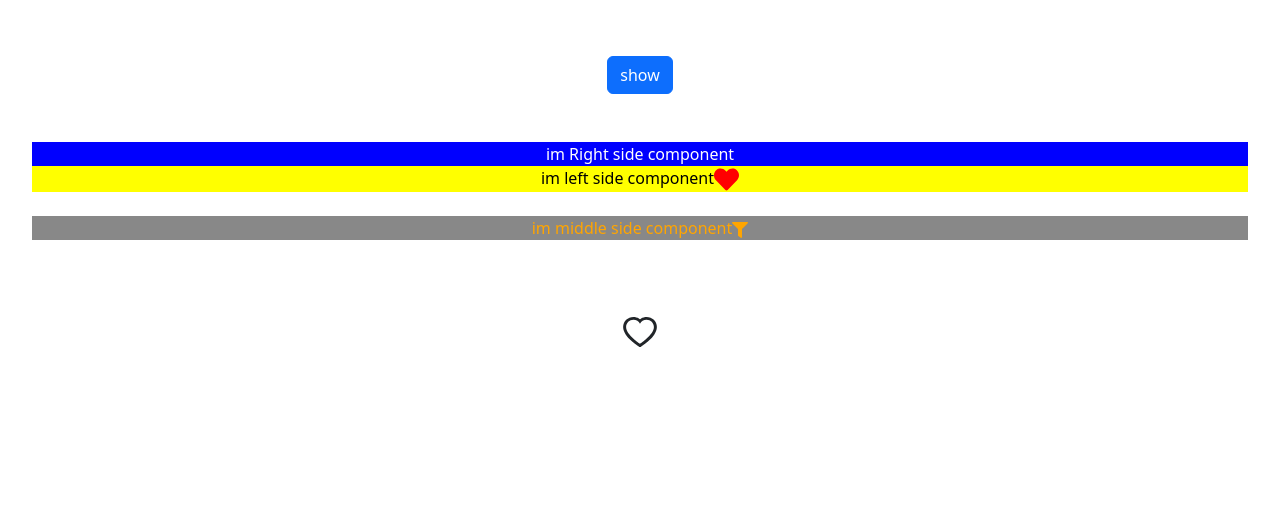
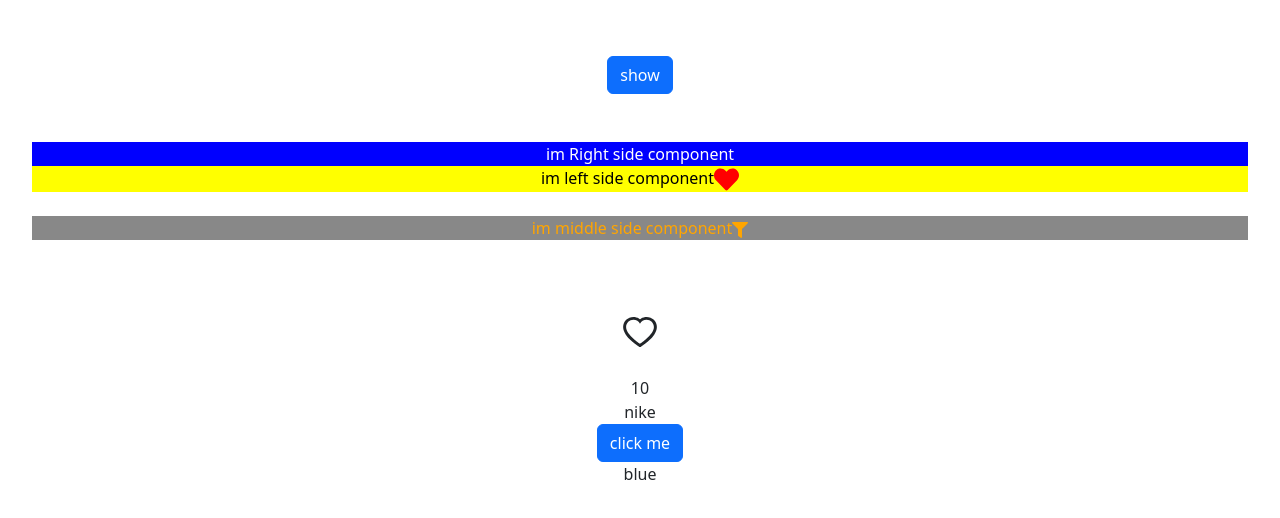
Before and after one commit to mostafafront/ReactPractice, a React app: page / in a window 1280 px wide. Shown: the top 518 px of the page. Built offline with nearby package versions, Linux system fonts and the light colour scheme; the HTML template or start-up script is replaced by a standard one.

Commit message:
update object with react/ Preactice

```diff
--- a/src/App.tsx
+++ b/src/App.tsx
@@ -8,6 +8,7 @@ import RightSide from "./assets/body/RightSide/RightSide.tsx";
 import LeftSide from "./assets/body/LeftSide/LeftSide.tsx";
 import MiddleSide from "./assets/body/middleSide/middleSide.tsx";
 import SwitchLike from "./assets/body/SwitchLike/SwitchLike.tsx";
+import BtnAdd from "./assets/body/BtnAdd/BtnAdd.tsx";
 
 
 function App() {
@@ -40,6 +41,8 @@ function App() {
             <MiddleSide></MiddleSide>
             <br/><br/><br/>
             <SwitchLike onclickP={() => console.log('clicked')}></SwitchLike>
+            <br/>
+            <BtnAdd></BtnAdd>
         </>
     );
 }
--- /dev/null
+++ b/src/assets/body/BtnAdd/BtnAdd.tsx
@@ -0,0 +1,31 @@
+import {useState} from "react";
+
+
+export default function BtnAdd() {
+
+    const [shoes, setShoes] = useState({
+        brand: "nike",
+        size:[20, 22, 24],
+        price: 10,
+        prop: {
+            backcolor: 'red',
+            color: 'blue'
+        }
+    })
+
+    function add() {
+        setShoes({...shoes, price: 50, prop:{ ...shoes.prop, color: 'yellow'}, brand: 'adidas'})
+    }
+
+    return(
+        <div>
+            {shoes.price}
+            <br/>
+            {shoes.brand}
+            <br/>
+            <button className={'btn btn-primary'} onClick={add}>click me</button>
+            <br/>
+            {shoes.prop.color}
+        </div>
+    )
+}
```
